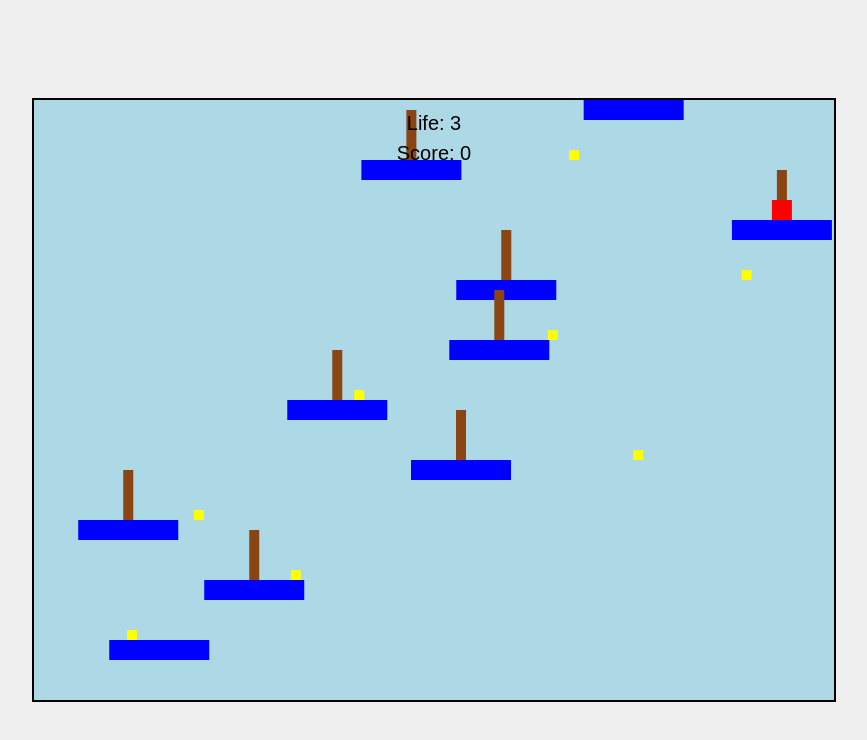
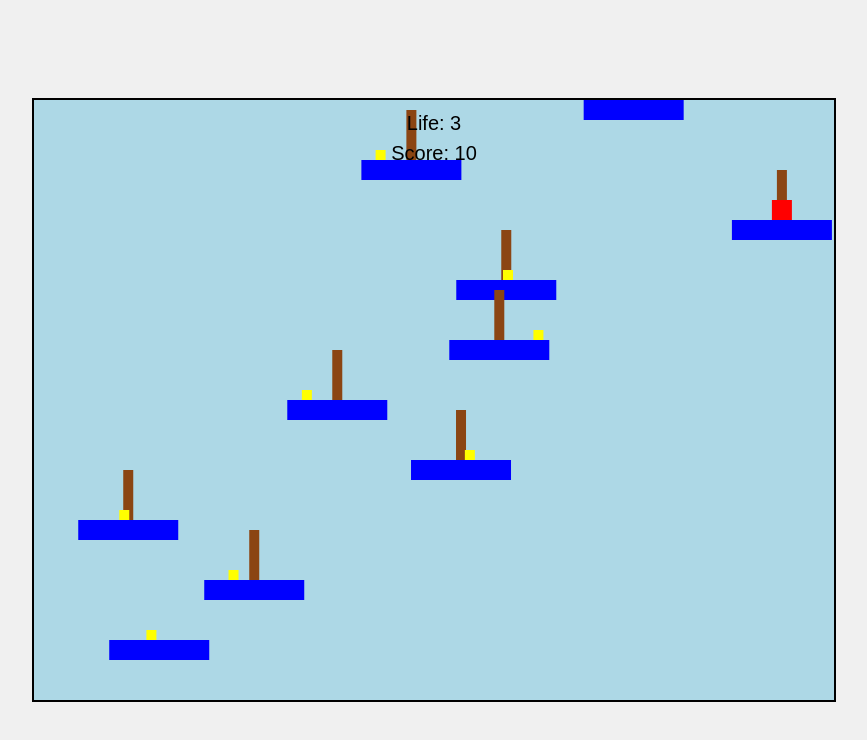
Before and after one commit to IFilkov/PlatformerGameHeroGPT-3, a plain HTML site: page index.html in a window 1280 px wide. Shown: the whole page, without its empty margins (206-1073 px from the left). Drawn offline with Linux system fonts and the light colour scheme.

Commit message:
Update index.html

```diff
--- a/index.html
+++ b/index.html
@@ -112,12 +112,14 @@
     // }
 
     function generateCoins() {
+    coins = []; // Очищаем массив монеток перед генерацией новых
     platforms.forEach(platform => {
-        const coinX = Math.random() * (platform.x + platformWidth - 2 * coinSize) + platform.x + coinSize;
-        const coinY = platform.y - coinSize - Math.random() * (platformHeight - 2 * coinSize);
+        const coinX = platform.x + Math.random() * (platformWidth - 2 * coinSize) + coinSize;
+        const coinY = platform.y - coinSize;
         coins.push({ x: coinX, y: coinY, collected: false });
-        });
-    }
+    });
+}
+
 
 
 
```
